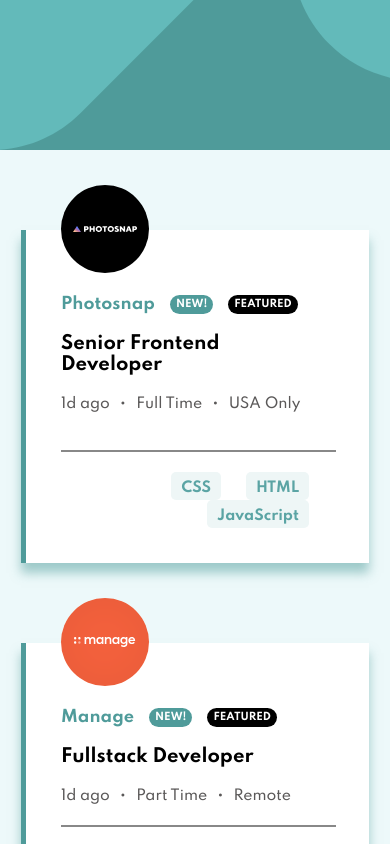
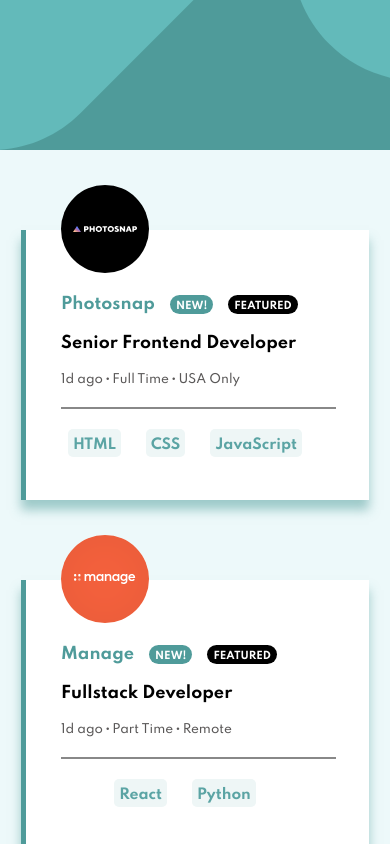
Before and after one commit to jenmerritt/job-listing-app, a React (Create React App) app in the folder job-listings-app/: page / in a window 390 px wide. Shown: the top 844 px of the page. Built offline with nearby package versions, Linux system fonts and the light colour scheme.

Commit message:
fixes for mobile css

```diff
--- a/job-listings-app/src/components/Job.css
+++ b/job-listings-app/src/components/Job.css
@@ -153,7 +153,7 @@
         border-radius: 15px;
         color: #ffffff;
         font-size: 10px;
-        padding: 3px 6px 0px 6px;
+        padding: 5px 6px 0px 6px;
     }
 
     .featured-badge{
@@ -161,25 +161,25 @@
         border-radius: 15px;
         color: #ffffff;
         font-size: 10px;
-        padding: 3px 6px 0px 6px;
+        padding: 5px 6px 0px 6px;
     }
 
     .job-col2-row2{
-        font-size: 18px;
+        font-size: 16px;
         font-weight: bold;
         color: #000000;
         margin: 20px 0px 20px 0px;
     }
 
     .job-col2-row3{
-        font-size: 14px;
+        font-size: 12px;
         color: #5a5858;
         display: flex;
         flex-direction: row;
     }
 
     .job-c2-r3-item{
-        margin-right: 10px;
+        margin-right: 2px;
     }
 
     .job-line{
@@ -190,7 +190,6 @@
 
     .job-column-3{
         display: flex;
-        flex-direction: row-reverse;
         flex-wrap: wrap;
         margin: 0 auto;
         align-items: center;
@@ -199,7 +198,7 @@
     .job-col3-row{
         margin-right: 25px;
         height: 20px;
-        padding: 8px 10px 0px 10px;
+        padding: 8px 5px 0px 5px;
         background-color: hsl(180, 31%, 95%);
         border-radius: 5px;
         color: hsl(180, 29%, 50%);
```
